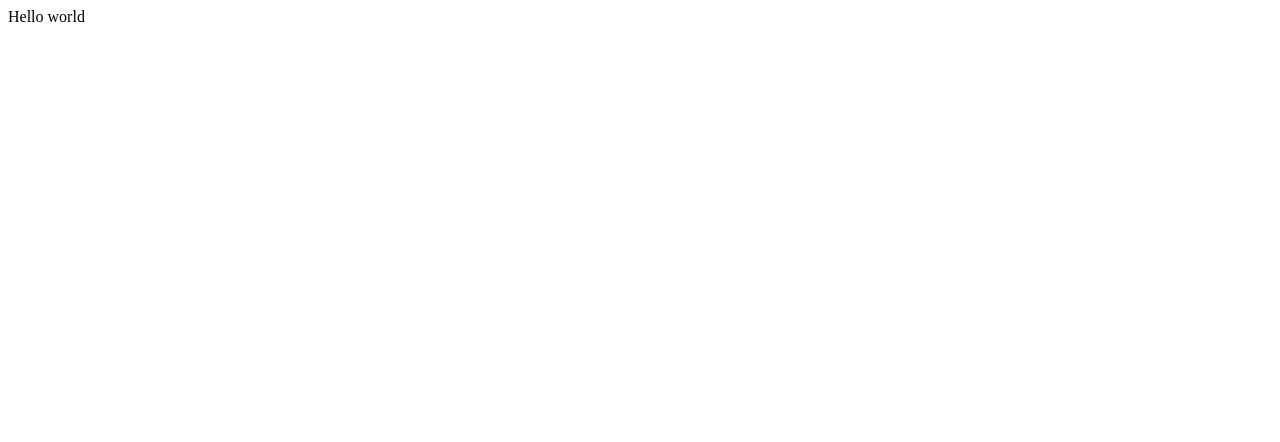
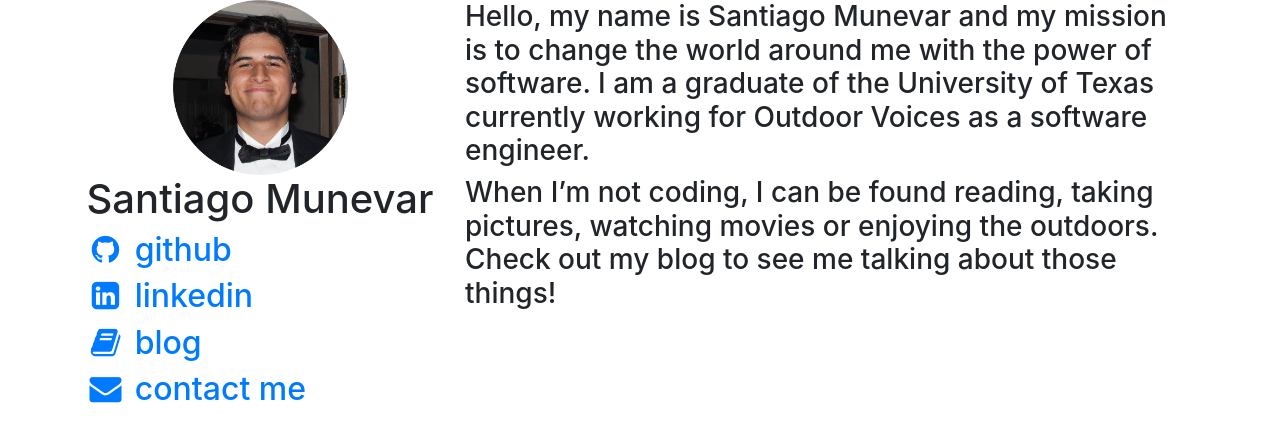
Before and after one commit to git-smp/git-smp.github.io, a plain HTML site: page index.html in a window 1280 px wide. Drawn offline with nearby package versions, Linux system fonts and the light colour scheme.

Commit message:
Added basic html, missing css.

```diff
--- a/index.html
+++ b/index.html
@@ -1 +1,49 @@
-Hello world
+<!doctype html>
+<html lang="en">
+  <head>
+    <title>Santiago Munevar</title>
+    <!-- Required meta tags -->
+    <meta charset="utf-8">
+    <meta name="viewport" content="width=device-width, initial-scale=1, shrink-to-fit=no">
+    <link href="https://fonts.googleapis.com/css?family=Poppins:500,700" rel="stylesheet">
+    <!-- Bootstrap CSS -->
+    <link rel="stylesheet" href="https://maxcdn.bootstrapcdn.com/font-awesome/4.7.0/css/font-awesome.min.css">
+    <link rel="stylesheet" href="https://maxcdn.bootstrapcdn.com/bootstrap/4.0.0-beta.2/css/bootstrap.min.css" integrity="sha384-PsH8R72JQ3SOdhVi3uxftmaW6Vc51MKb0q5P2rRUpPvrszuE4W1povHYgTpBfshb" crossorigin="anonymous">
+    <link href="style.css" type="text/css" rel="stylesheet">
+  </head>
+  <body>
+    <div class="container">
+      <div class="row">
+        <div class="col-md-4">
+          <div class="text-center">
+            <img src="img/smile.png" class="img-fluid">
+            <h1> Santiago Munevar </h1>
+          </div>
+          <a href="github.com/git-smp">
+            <h2> <i class="fa fa-github fa-fw" aria-hidden="true"></i> github</h2>
+          </a>
+          <a href="linkedin.com/santiagolinksin">
+            <h2><i class="fa fa-linkedin-square fa-fw" aria-hidden="true"></i> linkedin</h2>
+          </a>
+          <a href="">
+            <h2><i class="fa fa-book fa-fw" aria-hidden="true"></i> blog</h2>
+          </a>
+          <a href="mailto:munevar.santiago@gmail.com">
+            <h2><i class="fa fa-envelope fa-fw" aria-hidden="true"></i> contact me</h2>
+          </a>
+
+
+        </div>
+        <div class="col-md-8">
+          <h3>Hello, my name is Santiago Munevar and my mission is to change the world around me with the power of software. I am a graduate of the University of Texas currently working for Outdoor Voices as a software engineer.</h3>
+          <h3>When I’m not coding, I can be found reading, taking pictures, watching movies or enjoying the outdoors. Check out my blog to see me talking about those things! </h3>
+        </div>
+      </div>
+    </div>
+    <!-- Optional JavaScript -->
+    <!-- jQuery first, then Popper.js, then Bootstrap JS -->
+    <script src="https://code.jquery.com/jquery-3.2.1.slim.min.js" integrity="sha384-KJ3o2DKtIkvYIK3UENzmM7KCkRr/rE9/Qpg6aAZGJwFDMVNA/GpGFF93hXpG5KkN" crossorigin="anonymous"></script>
+    <script src="https://cdnjs.cloudflare.com/ajax/libs/popper.js/1.12.3/umd/popper.min.js" integrity="sha384-vFJXuSJphROIrBnz7yo7oB41mKfc8JzQZiCq4NCceLEaO4IHwicKwpJf9c9IpFgh" crossorigin="anonymous"></script>
+    <script src="https://maxcdn.bootstrapcdn.com/bootstrap/4.0.0-beta.2/js/bootstrap.min.js" integrity="sha384-alpBpkh1PFOepccYVYDB4do5UnbKysX5WZXm3XxPqe5iKTfUKjNkCk9SaVuEZflJ" crossorigin="anonymous"></script>
+  </body>
+</html>
--- /dev/null
+++ b/style.css
@@ -0,0 +1,3 @@
+.img-fluid {
+  width: 50%;
+}
```
Also changed, not shown: img/smile.png (added).
